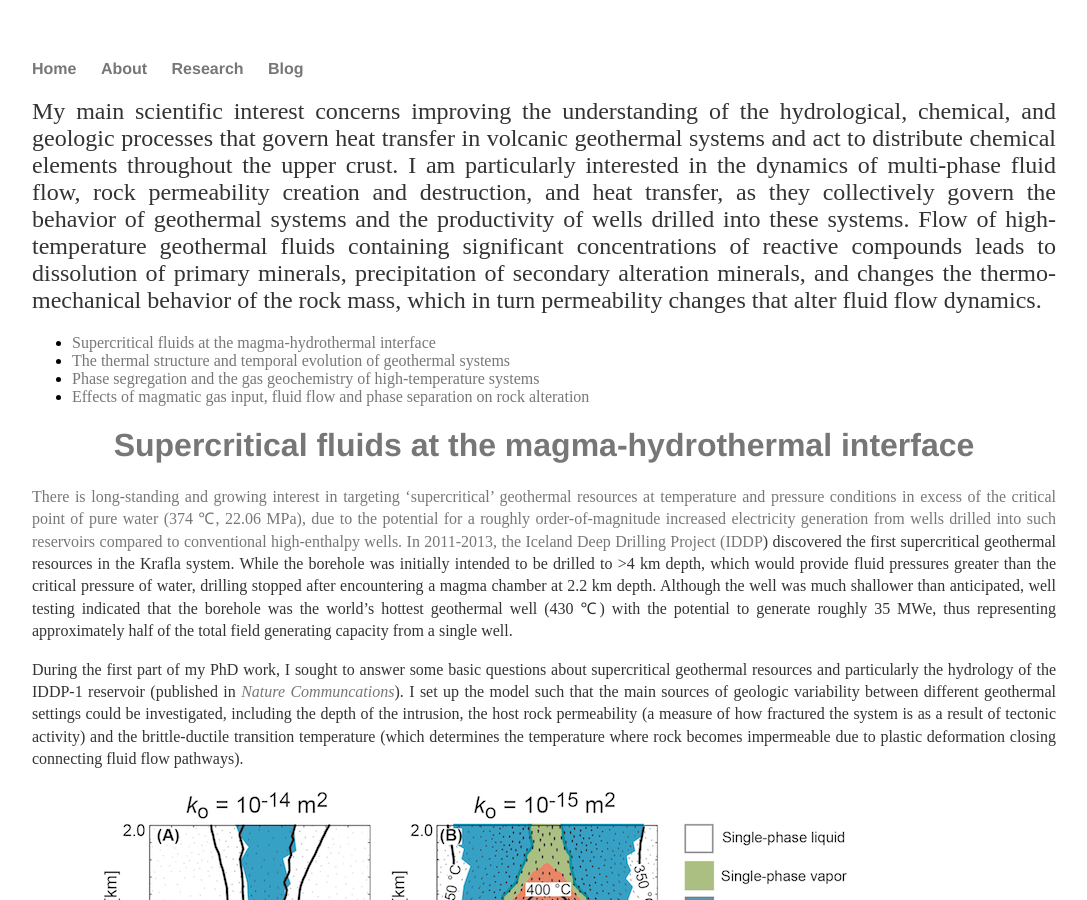
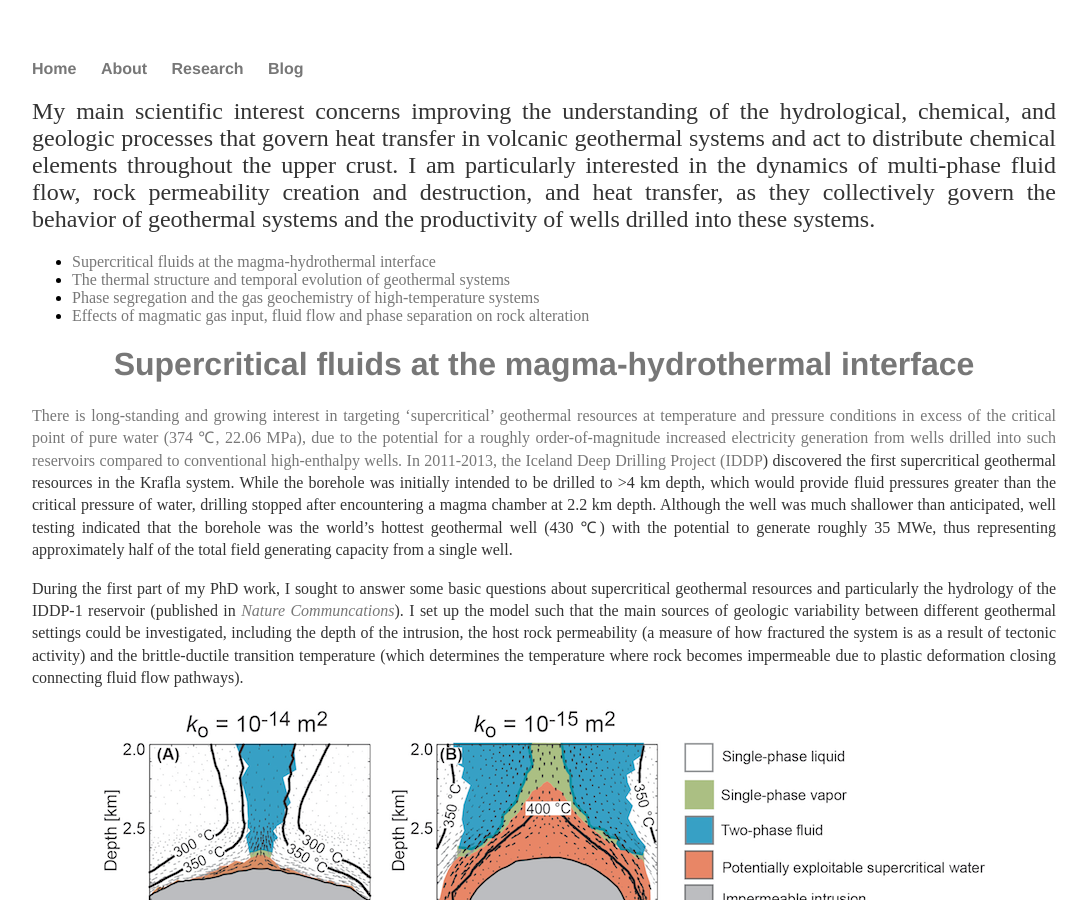
Before and after one commit to two-phaseflow/two-phaseflow.github.io, a Jekyll site: the page built from research/index.html, in a window 1280 px wide and 900 px high. Shown: the whole window, without its empty margins (96-1183 px from the left). Built offline with Jekyll 4.4.1, drawn with Linux system fonts in a browser that asks for light colours; some of the changed text lies outside the part shown.

Commit message:
Update index.html

```diff
--- a/research/index.html
+++ b/research/index.html
@@ -7,10 +7,7 @@ title: Samuel Scott's Research
     of the hydrological, chemical, and geologic processes that govern heat transfer in volcanic geothermal systems and act
     to distribute chemical elements throughout the upper crust. I am particularly interested
     in the dynamics of multi-phase fluid flow, rock permeability creation and destruction, and heat transfer, as they
-    collectively govern the behavior of geothermal systems and the productivity of wells drilled into these systems.
-    Flow of high-temperature geothermal fluids containing significant concentrations of reactive compounds leads to dissolution
-    of primary minerals, precipitation of secondary alteration minerals, and changes the thermo-mechanical behavior of the rock mass,
-    which in turn permeability changes that alter fluid flow dynamics.</h2>
+    collectively govern the behavior of geothermal systems and the productivity of wells drilled into these systems. </h2>
 
 <ul>
 <li><a href="#item1">Supercritical fluids at the magma-hydrothermal interface</a></li>
```
Also changed, not shown: other parts of research/index.html (+3 -0 lines).
